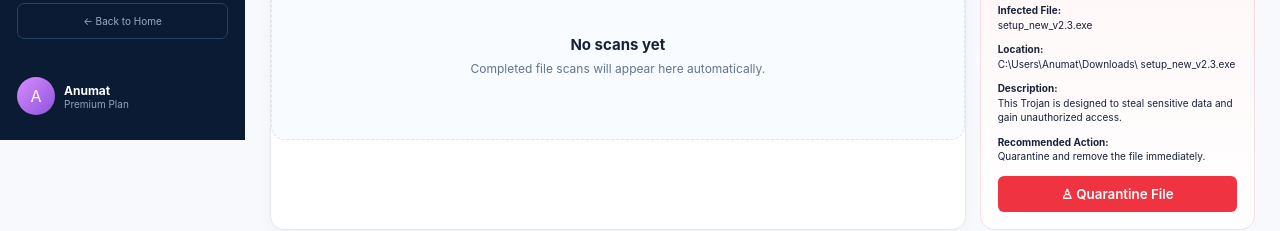
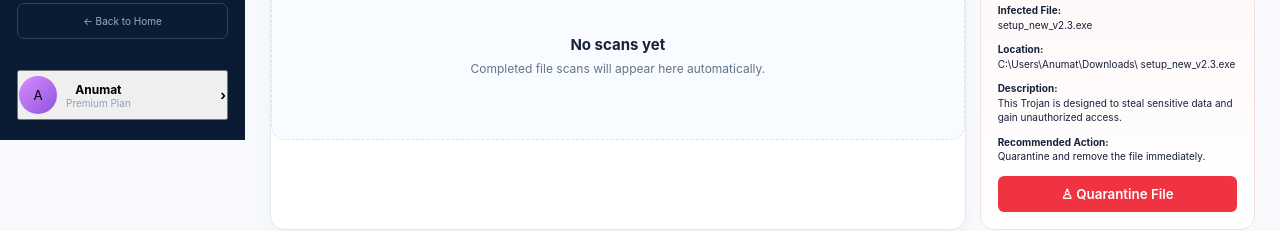
Before and after one commit to shubham-prajapati-dev/SecureScan, a React (Vite) app in the folder securescan/: page / in a window 1280 px wide. Both pictures are taken after a click on the button "Get Started →". Shown: the part 660-891 px from the top of the page. Built offline with nearby package versions, Linux system fonts and the light colour scheme; no server answers.

Commit message:
Connect Anumat profile to pricing plans

```diff
--- a/securescan/src/components/dashboard/Sidebar.jsx
+++ b/securescan/src/components/dashboard/Sidebar.jsx
@@ -11,6 +11,8 @@ function Sidebar({ activePage, setActivePage, onHome }) {
     ["⚙", "Settings"],
     ["?", "Help & Support"],
   ];
+
+  const openPricing = () => setActivePage("Pricing");
 
   return (
     <aside className="sidebar">
@@ -35,11 +37,11 @@ function Sidebar({ activePage, setActivePage, onHome }) {
 
       <button className="sidebar-home" onClick={onHome}>← Back to Home</button>
 
-      <div className="sidebar-profile">
+      <button className={`sidebar-profile ${activePage === "Pricing" ? "pricing-active" : ""}`} onClick={openPricing} type="button" title="Open pricing plans">
         <div className="profile-avatar">A</div>
-        <div><strong>Anumat</strong><span>Premium Plan</span></div>
-        <b></b>
-      </div>
+        <div><strong>Anumat</strong><span>{localStorage.getItem("securescan_plan") || "Premium Plan"}</span></div>
+        <b>›</b>
+      </button>
     </aside>
   );
 }
```
